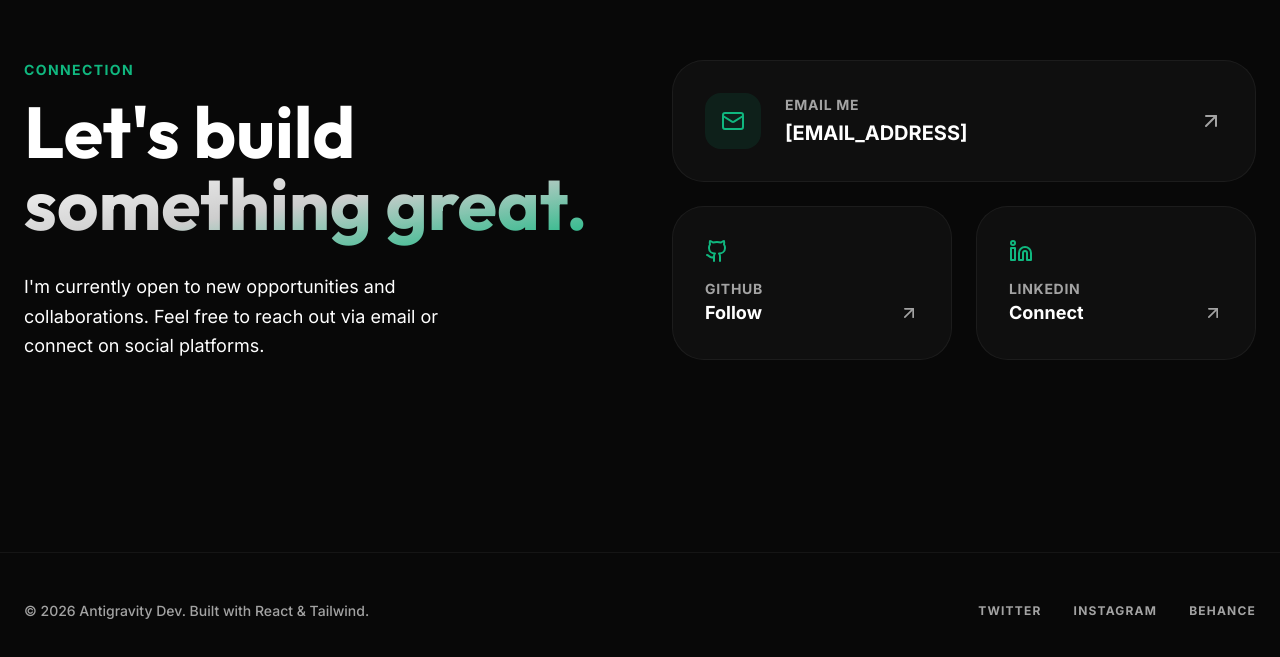
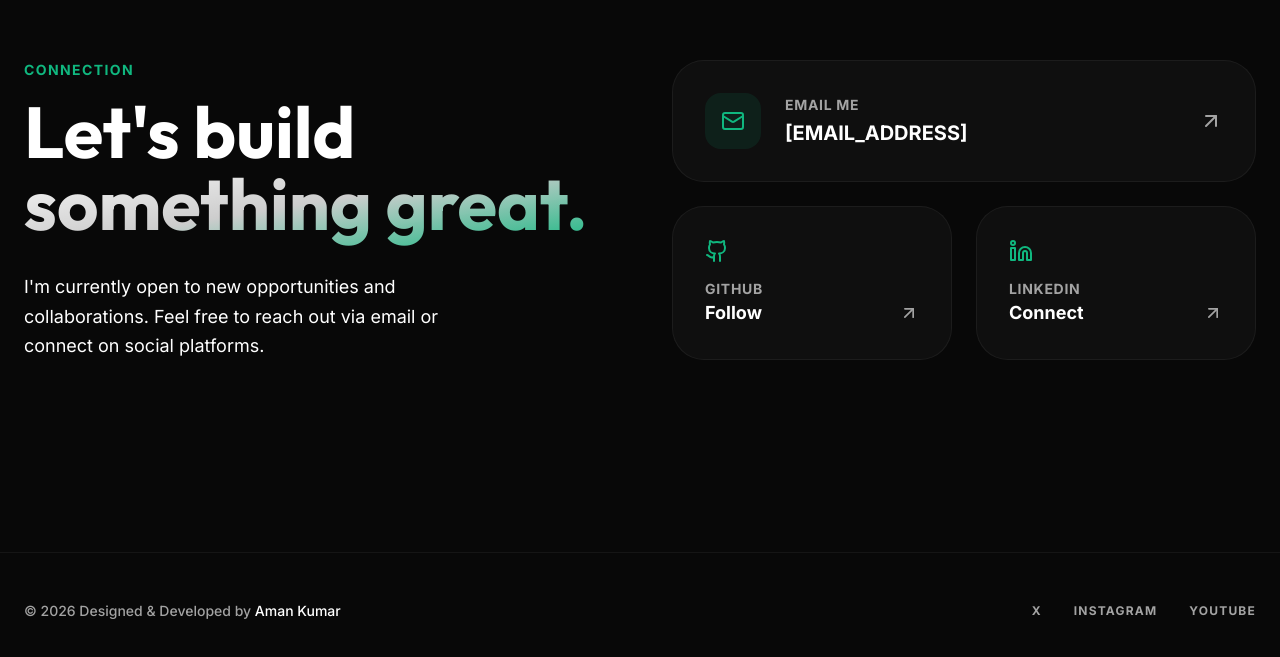
Before and after one commit to Aman-kumar-git12/Portfolio, a React (Vite) app: page / in a window 1280 px wide. Shown: the part 10616-11273 px from the top of the page. Built offline with nearby package versions, Linux system fonts and the light colour scheme.

Commit message:
feat: personalize footer text and update social platform links

```diff
--- a/src/components/Footer.jsx
+++ b/src/components/Footer.jsx
@@ -1,16 +1,16 @@
-import React from 'react';
+import { personalInfo } from '../data/portfolio';
 
 const Footer = () => {
   return (
     <footer className="py-12 border-t border-foreground/5">
       <div className="max-w-7xl mx-auto px-6 flex flex-col md:flex-row justify-between items-center gap-6">
         <p className="text-muted text-sm font-medium">
-          © {new Date().getFullYear()} Antigravity Dev. Built with React & Tailwind.
+          © {new Date().getFullYear()} Designed & Developed by <span className="text-foreground">{personalInfo.name}</span>
         </p>
         <div className="flex gap-8">
-          <a href="#" className="text-xs font-bold uppercase tracking-widest text-muted hover:text-accent transition-colors">Twitter</a>
-          <a href="#" className="text-xs font-bold uppercase tracking-widest text-muted hover:text-accent transition-colors">Instagram</a>
-          <a href="#" className="text-xs font-bold uppercase tracking-widest text-muted hover:text-accent transition-colors">Behance</a>
+          <a href={personalInfo.x} target="_blank" rel="noopener noreferrer" className="text-xs font-bold uppercase tracking-widest text-muted hover:text-accent transition-colors">X</a>
+          <a href={personalInfo.instagram} target="_blank" rel="noopener noreferrer" className="text-xs font-bold uppercase tracking-widest text-muted hover:text-accent transition-colors">Instagram</a>
+          <a href={personalInfo.youtube} target="_blank" rel="noopener noreferrer" className="text-xs font-bold uppercase tracking-widest text-muted hover:text-accent transition-colors">YouTube</a>
         </div>
       </div>
     </footer>
--- a/src/data/portfolio.js
+++ b/src/data/portfolio.js
@@ -5,6 +5,9 @@ export const personalInfo = {
   about: "Aspiring AI/ML developer with hands-on experience in System Design (TypeScript), Web Development, and Python. Backed by a strong foundation in Data Structures and Algorithms, I am passionate about building scalable, user-friendly applications with a keen interest in entrepreneurship and impactful solutions.",
   email: "[EMAIL_ADDRESS]",
   phone: "+919835103570",
+  x: "https://x.com/yourusername",
+  instagram: "https://instagram.com/yourusername",
+  youtube: "https://youtube.com/@yourusername",
   github: "https://github.com/Aman-kumar-git12",
   linkedin: "https://www.linkedin.com/in/aman-kumar-681633359/",
   codeforces: "https://codeforces.com/profile/kumaraman7387",
```
